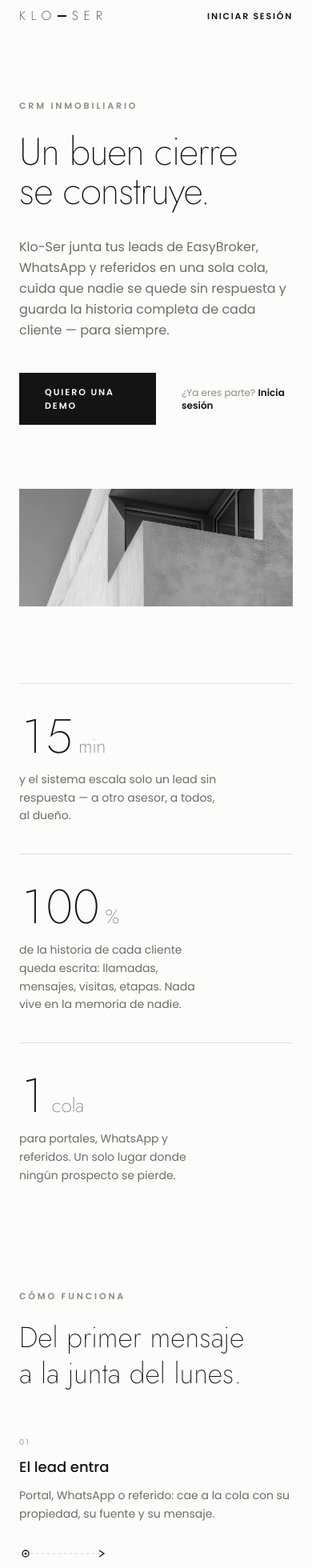
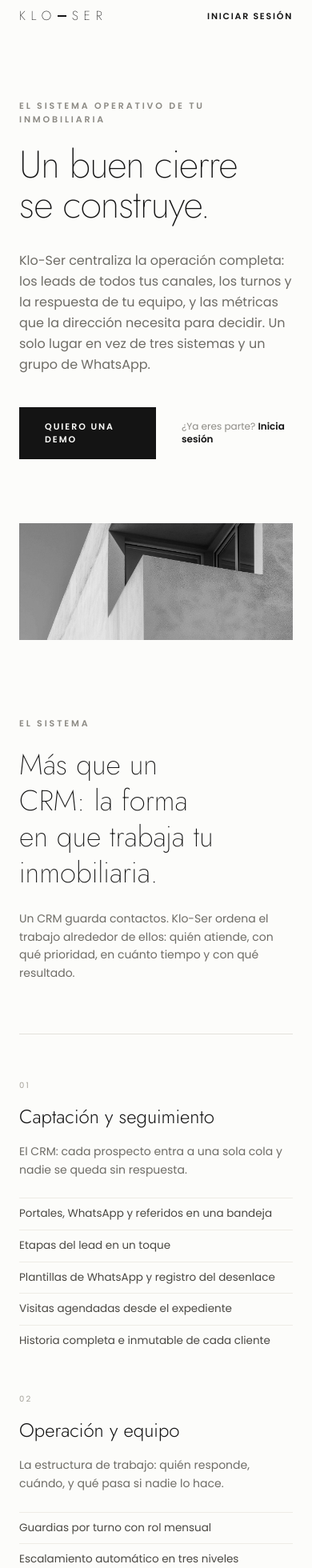
Before and after one commit to jairmaldonador8/Inmobiliaria-CRM, a Next.js app: page / in a window 390 px wide. Shown: the part 20-1980 px from the top of the page at 80% size. Built offline with nearby package versions, Linux system fonts and the light colour scheme.

Commit message:
feat: landing reposicionada — mas que un CRM, el sistema operativo de la inmobiliaria
Co-Authored-By: Claude Fable 5 <noreply@anthropic.com>

```diff
--- a/src/app/page.tsx
+++ b/src/app/page.tsx
@@ -7,7 +7,7 @@ import { Wordmark } from '@/components/marca/wordmark'
 export const metadata: Metadata = {
   title: 'Klo-Ser — Un buen cierre se construye',
   description:
-    'CRM inmobiliario: todos tus leads en una sola cola, guardias con escalamiento y la historia completa de cada cliente.',
+    'El sistema operativo de tu inmobiliaria: leads, equipo y dirección en una sola herramienta. Lo que no se mide, no progresa.',
 }
 
 /** CTA negro reutilizable de la landing. */
@@ -21,6 +21,50 @@ function BotonTinta({ href, children }: { href: string; children: React.ReactNod
     </Link>
   )
 }
+
+/**
+ * Los tres pilares del sistema. Cada capacidad listada existe hoy en el
+ * producto (bandeja, guardias, escalamiento, historia de eventos, tablero,
+ * sugerencias): la landing no promete nada que no esté construido.
+ */
+const PILARES = [
+  {
+    n: '01',
+    t: 'Captación y seguimiento',
+    d: 'El CRM: cada prospecto entra a una sola cola y nadie se queda sin respuesta.',
+    puntos: [
+      'Portales, WhatsApp y referidos en una bandeja',
+      'Etapas del lead en un toque',
+      'Plantillas de WhatsApp y registro del desenlace',
+      'Visitas agendadas desde el expediente',
+      'Historia completa e inmutable de cada cliente',
+    ],
+  },
+  {
+    n: '02',
+    t: 'Operación y equipo',
+    d: 'La estructura de trabajo: quién responde, cuándo, y qué pasa si nadie lo hace.',
+    puntos: [
+      'Guardias por turno con rol mensual',
+      'Escalamiento automático en tres niveles',
+      'Avisos al teléfono de cada asesor',
+      'Roles y permisos de dirección y asesor',
+      'Catálogo de propiedades sincronizado',
+    ],
+  },
+  {
+    n: '03',
+    t: 'Dirección y medición',
+    d: 'El tablero: la operación deja de contarse de memoria y empieza a leerse.',
+    puntos: [
+      'Velocidad real de primera respuesta',
+      'Embudo por etapa y fuentes de leads',
+      'Leads en riesgo, antes de perderlos',
+      'Actividad del equipo semana a semana',
+      'Buzón de sugerencias del piso de ventas',
+    ],
+  },
+]
 
 const PASOS = [
   {
@@ -38,8 +82,8 @@ const PASOS = [
   },
   {
     n: '02',
-    t: 'Alguien lo toma',
-    d: 'La guardia del turno lo recibe al instante, con aviso al teléfono del asesor.',
+    t: 'La guardia lo toma',
+    d: 'El asesor de turno lo recibe al instante, con aviso en su teléfono.',
     svg: (
       <svg width="120" height="34" fill="none" aria-hidden>
         <circle cx="17" cy="17" r="9" stroke="#141414" strokeWidth="1.3" />
@@ -61,7 +105,7 @@ const PASOS = [
   {
     n: '04',
     t: 'Todo queda medido',
-    d: 'Velocidad de respuesta, embudo y fuentes: el tablero que la dirección lee cada lunes.',
+    d: 'Velocidad, embudo, fuentes y actividad: el tablero que la dirección lee cada lunes.',
     svg: (
       <svg width="120" height="34" fill="none" aria-hidden>
         <rect x="8" y="18" width="7" height="10" fill="#D0CEC7" />
@@ -74,6 +118,10 @@ const PASOS = [
 ]
 
 const FAQ = [
+  {
+    q: '¿Es solo un CRM?',
+    a: 'No. El CRM es el corazón —ahí vive cada prospecto y su historia—, pero Klo-Ser también organiza al equipo: turnos de guardia, reparto de leads, escalamiento cuando alguien no responde, avisos al teléfono y un tablero de dirección. Una sola herramienta en lugar de un CRM, un grupo de WhatsApp y una hoja de cálculo.',
+  },
   {
     q: '¿Tengo que dejar mis portales o mi WhatsApp?',
     a: 'No. Klo-Ser se conecta a lo que ya usas: los leads de portales entran solos y los de WhatsApp y referidos se capturan en segundos. El sistema ordena; tú sigues vendiendo donde siempre.',
@@ -97,9 +145,9 @@ const FAQ = [
 ]
 
 /**
- * Landing pública «galería» (rebranding B&N): intro editorial de la v1 +
- * secciones comerciales de la v2 (métricas, cómo funciona, FAQ, contacto).
- * Fusión aprobada 2026-08-10; mockups fuente en docs/diseno/.
+ * Landing pública «galería» (rebranding B&N). Narrativa 2026-08-10: Klo-Ser
+ * no se vende como CRM a secas, sino como el sistema operativo de la
+ * inmobiliaria — captación, operación del equipo y dirección medida.
  */
 export default function PaginaLanding() {
   return (
@@ -108,6 +156,9 @@ export default function PaginaLanding() {
       <header className="mx-auto flex max-w-6xl items-center justify-between gap-6 px-6 py-7">
         <Wordmark className="text-[16px]" />
         <nav className="flex items-center gap-7 text-[11px] font-semibold tracking-[0.16em] uppercase">
+          <a href="#sistema" className="hidden underline-offset-8 hover:underline sm:inline">
+            El sistema
+          </a>
           <a href="#como" className="hidden underline-offset-8 hover:underline sm:inline">
             Cómo funciona
           </a>
@@ -124,10 +175,10 @@ export default function PaginaLanding() {
       </header>
 
       <main>
-        {/* ───── Hero (intro v1, intacta) ───── */}
+        {/* ───── Hero ───── */}
         <section className="mx-auto max-w-6xl px-6 pt-16 pb-20 sm:pt-24">
           <p className="text-[11px] font-semibold tracking-[0.26em] uppercase text-[#8C8A84]">
-            CRM inmobiliario
+            El sistema operativo de tu inmobiliaria
           </p>
           <h1 className="font-logo mt-6 max-w-4xl text-5xl leading-[1.04] font-extralight tracking-tight text-balance sm:text-7xl">
             Un buen cierre
@@ -135,9 +186,10 @@ export default function PaginaLanding() {
             se construye.
           </h1>
           <p className="mt-8 max-w-xl text-base leading-relaxed text-[#6E6C66]">
-            Klo-Ser junta tus leads de EasyBroker, WhatsApp y referidos en una
-            sola cola, cuida que nadie se quede sin respuesta y guarda la
-            historia completa de cada cliente — para siempre.
+            Klo-Ser centraliza la operación completa: los leads de todos tus
+            canales, los turnos y la respuesta de tu equipo, y las métricas que
+            la dirección necesita para decidir. Un solo lugar en vez de tres
+            sistemas y un grupo de WhatsApp.
           </p>
           <div className="mt-10 flex items-center gap-8">
             <BotonTinta href="#contacto">Quiero una demo</BotonTinta>
@@ -150,7 +202,7 @@ export default function PaginaLanding() {
           </div>
         </section>
 
-        {/* ───── Foto editorial (v1, intacta) ───── */}
+        {/* ───── Foto editorial ───── */}
         <section className="mx-auto max-w-6xl px-6">
           <div className="relative aspect-[21/9] w-full overflow-hidden">
             <Image
@@ -165,20 +217,57 @@ export default function PaginaLanding() {
           </div>
         </section>
 
-        {/* ───── Métricas gigantes (v2) ───── */}
-        <section className="mx-auto max-w-6xl px-6 pt-24">
+        {/* ───── Los tres pilares ───── */}
+        <section id="sistema" className="mx-auto max-w-6xl scroll-mt-8 px-6 py-24">
+          <p className="text-[11px] font-semibold tracking-[0.26em] uppercase text-[#8C8A84]">
+            El sistema
+          </p>
+          <h2 className="font-logo mt-5 max-w-3xl text-4xl leading-tight font-extralight text-balance sm:text-5xl">
+            Más que un CRM: la forma
+            <br />
+            en que trabaja tu inmobiliaria.
+          </h2>
+          <p className="mt-6 max-w-xl text-sm leading-relaxed text-[#6E6C66]">
+            Un CRM guarda contactos. Klo-Ser ordena el trabajo alrededor de
+            ellos: quién atiende, con qué prioridad, en cuánto tiempo y con qué
+            resultado.
+          </p>
+
+          <div className="mt-16 grid gap-x-10 gap-y-14 border-t border-[#E3E1DB] pt-14 lg:grid-cols-3">
+            {PILARES.map((p) => (
+              <div key={p.n} className="flex flex-col gap-4">
+                <span className="text-[10px] tracking-[0.22em] text-[#A5A29A]">{p.n}</span>
+                <h3 className="font-logo text-2xl font-light">{p.t}</h3>
+                <p className="text-sm leading-relaxed text-[#6E6C66]">{p.d}</p>
+                <ul className="mt-2 flex flex-col gap-2.5">
+                  {p.puntos.map((punto) => (
+                    <li
+                      key={punto}
+                      className="border-t border-[#EEECE6] pt-2.5 text-[13.5px] leading-snug text-[#4A4843]"
+                    >
+                      {punto}
+                    </li>
+                  ))}
+                </ul>
+              </div>
+            ))}
+          </div>
+        </section>
+
+        {/* ───── Métricas gigantes ───── */}
+        <section className="mx-auto max-w-6xl px-6 pb-8">
           <div className="grid border-t border-[#E3E1DB] sm:grid-cols-3">
             {[
               ['15', 'min', 'y el sistema escala solo un lead sin respuesta — a otro asesor, a todos, al dueño.'],
               ['100', '%', 'de la historia de cada cliente queda escrita: llamadas, mensajes, visitas, etapas. Nada vive en la memoria de nadie.'],
-              ['1', 'cola', 'para portales, WhatsApp y referidos. Un solo lugar donde ningún prospecto se pierde.'],
+              ['1', 'sistema', 'para leads, turnos, propiedades, equipo y tablero de dirección. Se acabaron las hojas sueltas.'],
             ].map(([v, u, d], i) => (
               <div
                 key={u}
                 className={
                   i === 0
                     ? 'py-9 pr-8'
-                    : 'border-t border-[#E3E1DB] py-9 sm:border-t-0 sm:border-l sm:pl-8 sm:pr-8'
+                    : 'border-t border-[#E3E1DB] py-9 sm:border-t-0 sm:border-l sm:pr-8 sm:pl-8'
                 }
               >
                 <p className="font-logo text-6xl font-extralight tabular-nums">
@@ -191,7 +280,7 @@ export default function PaginaLanding() {
           </div>
         </section>
 
-        {/* ───── Cómo funciona (v2) ───── */}
+        {/* ───── Cómo funciona ───── */}
         <section id="como" className="mx-auto max-w-6xl scroll-mt-8 px-6 py-24">
           <p className="text-[11px] font-semibold tracking-[0.26em] uppercase text-[#8C8A84]">
             Cómo funciona
@@ -212,23 +301,23 @@ export default function PaginaLanding() {
           </div>
         </section>
 
-        {/* ───── Banda negra: la métrica estrella (v2) ───── */}
+        {/* ───── Banda negra: la tesis ───── */}
         <section className="bg-[#0E0D0B] text-[#F2F0EA]">
           <div className="mx-auto grid max-w-6xl items-center gap-14 px-6 py-24 lg:grid-cols-2">
             <div>
               <p className="text-[11px] font-semibold tracking-[0.26em] uppercase text-[#8C8A84]">
-                La métrica que cambia el negocio
+                La tesis del sistema
               </p>
               <h2 className="font-logo mt-5 text-4xl leading-tight font-extralight text-balance sm:text-5xl">
-                ¿Cuánto tardas hoy
+                Lo que no se mide,
                 <br />
-                en contestar un lead?
+                no progresa.
               </h2>
               <p className="mt-6 max-w-md text-sm leading-relaxed text-[#A5A29A]">
-                La mayoría de los compradores se queda con el primero que
-                responde. Klo-Ser mide tu velocidad real de primera respuesta —
-                y la baja, turno a turno, con guardias y escalamiento
-                automático.
+                La velocidad con la que tu equipo contesta decide cuántos leads
+                se vuelven citas. Klo-Ser la mide sin que nadie llene un
+                reporte: la operación misma genera el dato, y el dato empuja al
+                equipo semana con semana.
               </p>
             </div>
             <div>
@@ -270,7 +359,7 @@ export default function PaginaLanding() {
           </div>
         </section>
 
-        {/* ───── Preguntas (v2) ───── */}
+        {/* ───── Preguntas ───── */}
         <section id="preguntas" className="mx-auto max-w-6xl scroll-mt-8 px-6 py-24">
           <p className="text-[11px] font-semibold tracking-[0.26em] uppercase text-[#8C8A84]">
             Preguntas frecuentes
@@ -297,7 +386,7 @@ export default function PaginaLanding() {
           </div>
         </section>
 
-        {/* ───── Contacto (v2) ───── */}
+        {/* ───── Contacto ───── */}
         <section id="contacto" className="border-t border-[#E3E1DB]">
           <div className="mx-auto grid max-w-6xl gap-14 px-6 py-24 lg:grid-cols-2">
             <div>
@@ -369,7 +458,7 @@ export default function PaginaLanding() {
           </div>
         </section>
 
-        {/* ───── Cierre (v1) ───── */}
+        {/* ───── Cierre ───── */}
         <section className="border-t border-[#E3E1DB] px-6 py-24 text-center">
           <Wordmark className="justify-center text-[clamp(28px,5vw,46px)]" />
           <p className="mt-6 text-sm text-[#6E6C66]">Un buen cierre se construye.</p>
```
